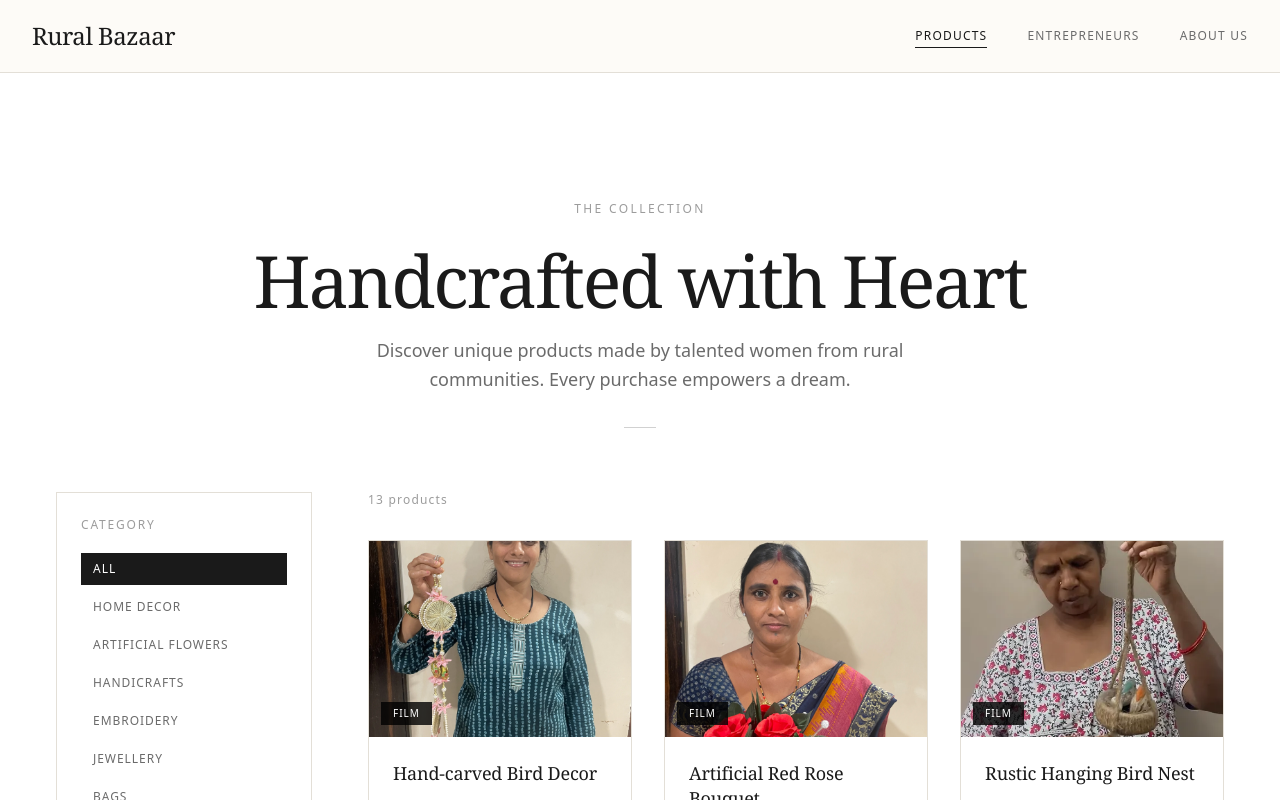
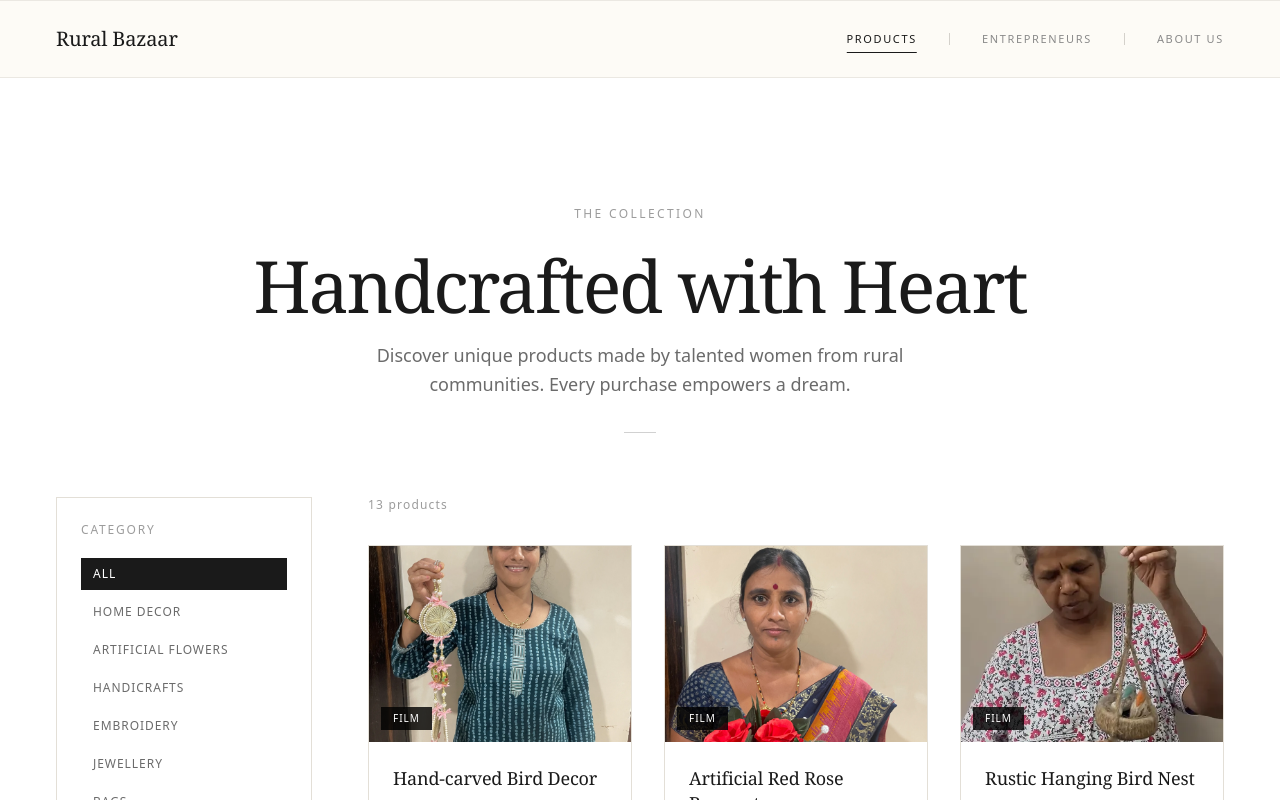
Before and after one commit to anshu762/Rural-Bazaar-Website, a React (Vite) app: page / in a window 1280 px wide. Shown: the top 800 px of the page. Built offline with nearby package versions, Linux system fonts and the light colour scheme.

Commit message:
refactor: improve Header component styling and transition effects for better user experience

```diff
--- a/src/components/layout/Header.jsx
+++ b/src/components/layout/Header.jsx
@@ -2,45 +2,49 @@ import React, { useState } from 'react';
 import { NavLink } from 'react-router-dom';
 
 const navLinkClass = ({ isActive }) =>
-  `relative text-xs tracking-[0.1em] uppercase transition-colors duration-500
-   after:absolute after:-bottom-1 after:left-0 after:h-[1px] after:bg-[#1A1A1A] after:transition-all after:duration-500
-   ${isActive ? 'text-[#1A1A1A] after:w-full' : 'text-[#6B6B6B] hover:text-[#1A1A1A] after:w-0 hover:after:w-full'}`;
+  `relative text-[11px] tracking-[0.15em] uppercase transition-all duration-700
+   after:absolute after:-bottom-1.5 after:left-1/2 after:-translate-x-1/2 after:h-[1px] after:bg-[#1A1A1A] after:transition-all after:duration-700
+   ${isActive
+     ? 'text-[#1A1A1A] after:w-full'
+     : 'text-[#8A8A8A] hover:text-[#1A1A1A] after:w-0 hover:after:w-full'}`;
 
 const Header = () => {
   const [isMenuOpen, setIsMenuOpen] = useState(false);
 
   return (
-    <header className="bg-[#FDFBF5]/80 backdrop-blur-sm sticky top-0 z-50 border-b border-[#E3DFD7]">
-      <nav className="container mx-auto px-6 md:px-8 py-4 md:py-5 flex justify-between items-center">
-        <NavLink to="/" className="text-xl md:text-2xl font-serif font-light tracking-[-0.02em] text-[#1A1A1A]">
+    <header className="bg-[#FDFBF5]/90 backdrop-blur-md sticky top-0 z-50 border-t border-b border-[#EBE8E2]">
+      <nav className="max-w-7xl mx-auto px-6 md:px-10 lg:px-14 py-5 md:py-6 flex justify-between items-center">
+        <NavLink to="/" className="text-lg md:text-xl font-serif font-light tracking-[-0.01em] text-[#1A1A1A]">
           Rural Bazaar
         </NavLink>
 
-        <div className="hidden md:flex items-center space-x-8 lg:space-x-10">
+        <div className="hidden md:flex items-center gap-6 lg:gap-8">
           <NavLink to="/" className={navLinkClass}>Products</NavLink>
+          <span className="w-[1px] h-3 bg-[#D4D1CB]" />
           <NavLink to="/entrepreneurs" className={navLinkClass}>Entrepreneurs</NavLink>
+          <span className="w-[1px] h-3 bg-[#D4D1CB]" />
           <NavLink to="/about" className={navLinkClass}>About Us</NavLink>
         </div>
 
         <button
           onClick={() => setIsMenuOpen(!isMenuOpen)}
-          className="md:hidden flex flex-col space-y-1.5 focus:outline-none"
+          className="md:hidden flex flex-col space-y-1.5 focus:outline-none group"
           aria-label="Toggle menu"
         >
-          <span className={`block w-5 h-[1px] bg-[#1A1A1A] transition-all duration-500 ${isMenuOpen ? 'rotate-45 translate-y-[3px]' : ''}`}></span>
-          <span className={`block w-5 h-[1px] bg-[#1A1A1A] transition-all duration-500 ${isMenuOpen ? 'opacity-0' : ''}`}></span>
-          <span className={`block w-5 h-[1px] bg-[#1A1A1A] transition-all duration-500 ${isMenuOpen ? '-rotate-45 -translate-y-[3px]' : ''}`}></span>
+          <span className={`block w-5 h-[0.5px] bg-[#1A1A1A] transition-all duration-700 ${isMenuOpen ? 'rotate-45 translate-y-[2px]' : ''}`}></span>
+          <span className={`block w-5 h-[0.5px] bg-[#1A1A1A] transition-all duration-700 ${isMenuOpen ? 'opacity-0' : 'group-hover:opacity-60'}`}></span>
+          <span className={`block w-5 h-[0.5px] bg-[#1A1A1A] transition-all duration-700 ${isMenuOpen ? '-rotate-45 -translate-y-[2px]' : ''}`}></span>
         </button>
       </nav>
 
-      {isMenuOpen && (
-        <div className="md:hidden bg-[#FDFBF5] border-t border-[#E3DFD7]">
-          <div className="container mx-auto px-6 py-6 flex flex-col space-y-5">
+      <div className={`md:hidden overflow-hidden transition-all duration-700 ease-in-out ${isMenuOpen ? 'max-h-64 opacity-100' : 'max-h-0 opacity-0'}`}>
+        <div className="border-t border-[#EBE8E2] bg-[#FDFBF5]">
+          <div className="max-w-7xl mx-auto px-6 md:px-10 py-8 flex flex-col space-y-6">
             <NavLink
               to="/"
               onClick={() => setIsMenuOpen(false)}
               className={({ isActive }) =>
-                `text-sm tracking-[0.1em] uppercase transition-colors duration-500 ${isActive ? 'text-[#1A1A1A]' : 'text-[#6B6B6B] hover:text-[#1A1A1A]'}`
+                `text-sm tracking-[0.15em] uppercase transition-all duration-500 ${isActive ? 'text-[#1A1A1A]' : 'text-[#8A8A8A] hover:text-[#1A1A1A]'}`
               }
             >
               Products
@@ -49,7 +53,7 @@ const Header = () => {
               to="/entrepreneurs"
               onClick={() => setIsMenuOpen(false)}
               className={({ isActive }) =>
-                `text-sm tracking-[0.1em] uppercase transition-colors duration-500 ${isActive ? 'text-[#1A1A1A]' : 'text-[#6B6B6B] hover:text-[#1A1A1A]'}`
+                `text-sm tracking-[0.15em] uppercase transition-all duration-500 ${isActive ? 'text-[#1A1A1A]' : 'text-[#8A8A8A] hover:text-[#1A1A1A]'}`
               }
             >
               Entrepreneurs
@@ -58,14 +62,14 @@ const Header = () => {
               to="/about"
               onClick={() => setIsMenuOpen(false)}
               className={({ isActive }) =>
-                `text-sm tracking-[0.1em] uppercase transition-colors duration-500 ${isActive ? 'text-[#1A1A1A]' : 'text-[#6B6B6B] hover:text-[#1A1A1A]'}`
+                `text-sm tracking-[0.15em] uppercase transition-all duration-500 ${isActive ? 'text-[#1A1A1A]' : 'text-[#8A8A8A] hover:text-[#1A1A1A]'}`
               }
             >
               About Us
             </NavLink>
           </div>
         </div>
-      )}
+      </div>
     </header>
   );
 };
```
